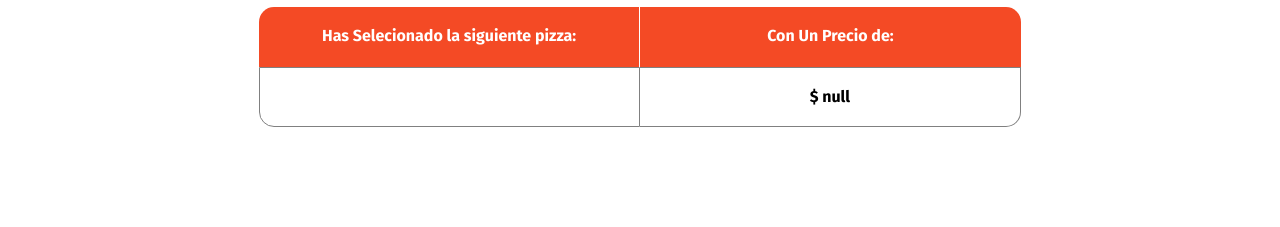
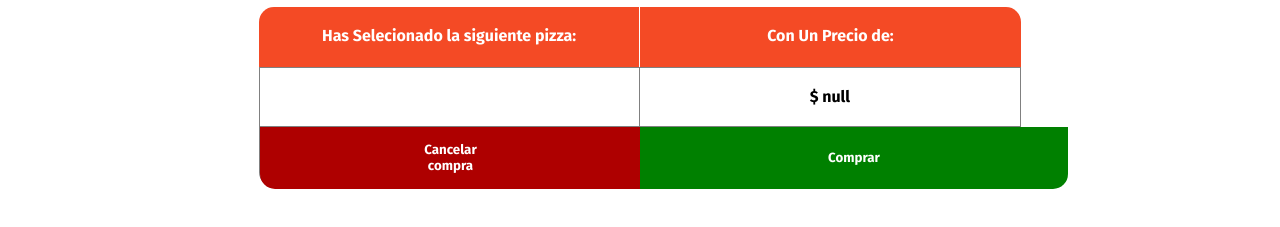
Before and after one commit to CarlosJEG/JavaScript, a website: page cart.html in a window 1280 px wide. Shown: the part 83-310 px from the top of the page. Drawn offline with Linux system fonts and the light colour scheme; some packages are replaced by stand-ins of ours; a script that the page names is missing.

Commit message:
Desafio libreria

```diff
--- a/cart.html
+++ b/cart.html
@@ -9,6 +9,7 @@
     <script defer src="./js/variables.js"></script>
     <script defer src="./js/class_operacion.js"></script>
     <script defer src="./js/cart.js"></script>
+    <script src="//cdn.jsdelivr.net/npm/sweetalert2@11"></script>
     <title>Charlie's Pizza</title>
 </head>
 <body>
@@ -69,6 +70,14 @@
                     <p id="optionTwo">$</p>
                 </div>
             </div>
+            <div class="main__btn">
+                <div class="main__btnbox">
+                    <button id="btn-cancelar">Cancelar compra</button>
+                </div>
+                <div class="main__btnboxtwo">
+                    <button id="btn-aceptar">Comprar</button>
+                </div>
+            </div>
         </div>
     </main>
 </body>
--- a/js/cart.js
+++ b/js/cart.js
@@ -1,5 +1,27 @@
 const selectPizza = document.querySelector("#optionOne")
 const selectCost = document.querySelector("#optionTwo")
+const btnAceptar = document.querySelector("#btn-aceptar")
+const btnCancelar= document.querySelector("#btn-cancelar")
 
 selectPizza.innerText = localStorage.getItem("Nombre de la Pizza")
 selectCost.innerText += " " + localStorage.getItem("Precio de la Pizza")
+
+btnAceptar.addEventListener("click", () => {
+    Swal.fire({
+        position: 'center',
+        icon: 'success',
+        title: 'Has comprado la pizza',
+        showConfirmButton: false,
+        timer: 1500
+      })
+})
+
+btnCancelar.addEventListener("click", () => {
+    Swal.fire({
+        position: 'center',
+        icon: 'error',
+        title: 'Has cancelado el pedido',
+        showConfirmButton: false,
+        timer: 1500
+      })
+})
--- a/scss/views/_cart.scss
+++ b/scss/views/_cart.scss
@@ -39,17 +39,52 @@
             .main__optionValue{
                 @extend .main__selectionValueOne;
                 background-color: white;
-                border-radius: 0px 0px 0px 15px;
+                border-radius: 0px;
                 color: black;
                 border: 1px grey solid;
             }
             .main__optionValuetwo{
+                @extend .main__optionValue;
+                border-left: 0px;
+            }
+        }
+        .main__btn{
+            @extend .main__selections;
+
+            .main__btnbox{
+                @extend .main__selectionValueOne;
+                background-color: white;
+                border-radius: 0px 0px 0px 15px;
+                border: 1px grey solid;
+                border-top: 0px;
+            }
+
+            .main__btnboxtwo{
                 @extend .main__selectionValueOne;
                 background-color: white;
                 border-radius: 0px 0px 15px 0px;
-                color: black;
                 border: 1px grey solid;
+                border-top: 0px;
                 border-left: 0px;
+            }
+
+            #btn-cancelar{
+                padding: 15px 164px;
+                border-radius: 0px 0px 0px 15px;
+                border: none;
+                background-color: #AE0000;
+                color: white;
+                font-weight: bold;
+                cursor: pointer;
+            }
+            #btn-aceptar{
+                padding: 23px 188px;
+                border-radius: 0px 0px 15px 0px;
+                border: none;
+                background-color: green;
+                color: white;
+                font-weight: bold;
+                cursor: pointer;
             }
         }
     }
```
Also changed, not shown: js/app.js (+12 -12 lines), css/style.css, js/variables.js (line endings or trailing spaces).
